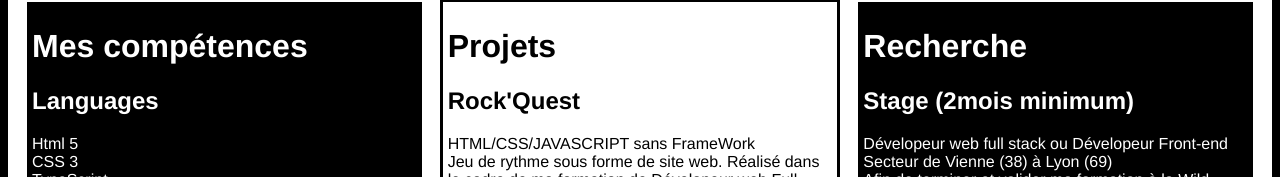
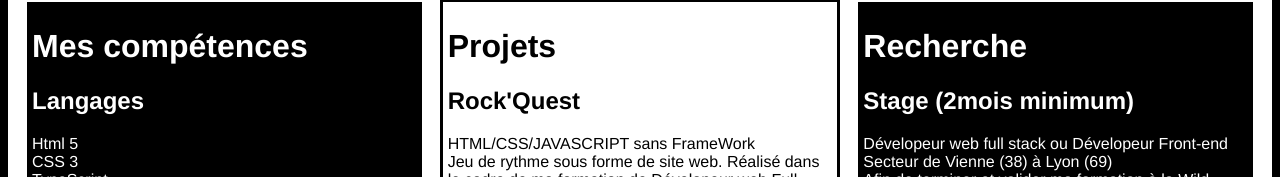
Before and after one commit to AdN-WeB/portFolio, an Angular app: page /home in a window 1280 px wide. Shown: the part 233-410 px from the top of the page. Built offline with nearby package versions, Linux system fonts and the light colour scheme.

Commit message:
correction orthographe

```diff
--- a/src/app/home/home.component.html
+++ b/src/app/home/home.component.html
@@ -2,7 +2,7 @@
   <div class="know">
     <h1>Mes compétences</h1>
     <div class="competences">
-      <h2>Languages</h2>
+      <h2>Langages</h2>
       <p>
         Html 5 <br />
         CSS 3<br />
--- a/src/app/pop-up/pop-up.component.html
+++ b/src/app/pop-up/pop-up.component.html
@@ -16,7 +16,7 @@
           🎮Je suis passionné par les jeux vidéos<br />
           🎵Hip-Hop, Chill, Jazz, House<br />
           🎬films & séries: SF, Action, Thriler, Comédie <br>
-          💻 Ce portfolio à été réaliser avec Angular sans l'utilisation  de bootstrap <br>
+          💻 Ce portfolio à été réalisé avec Angular sans l'utilisation  de bootstrap <br>
         </p>
       </div>
     </div>
```
Also changed, not shown: firebase.json (added), 1 other file (tests, documents, lock files or other folders).
